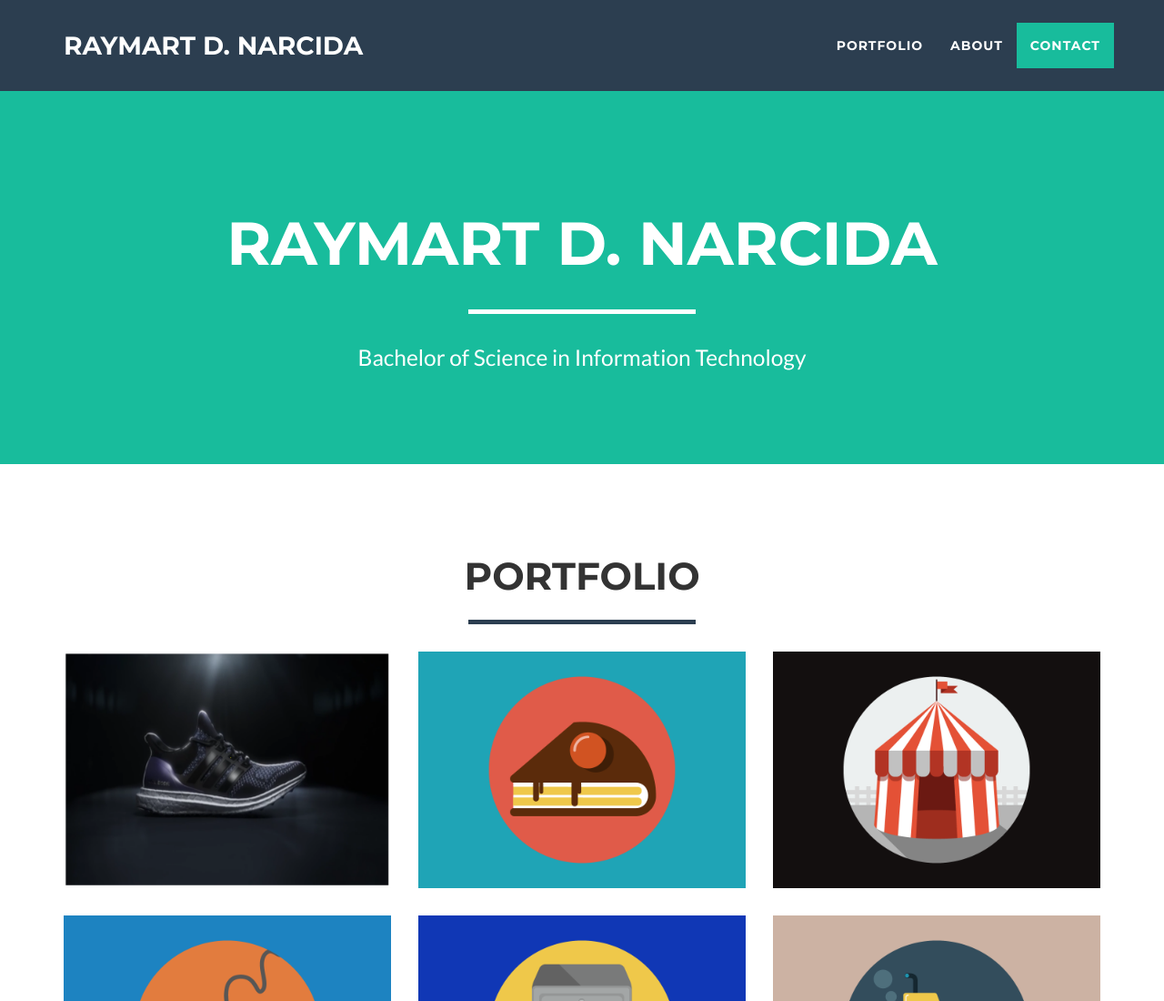
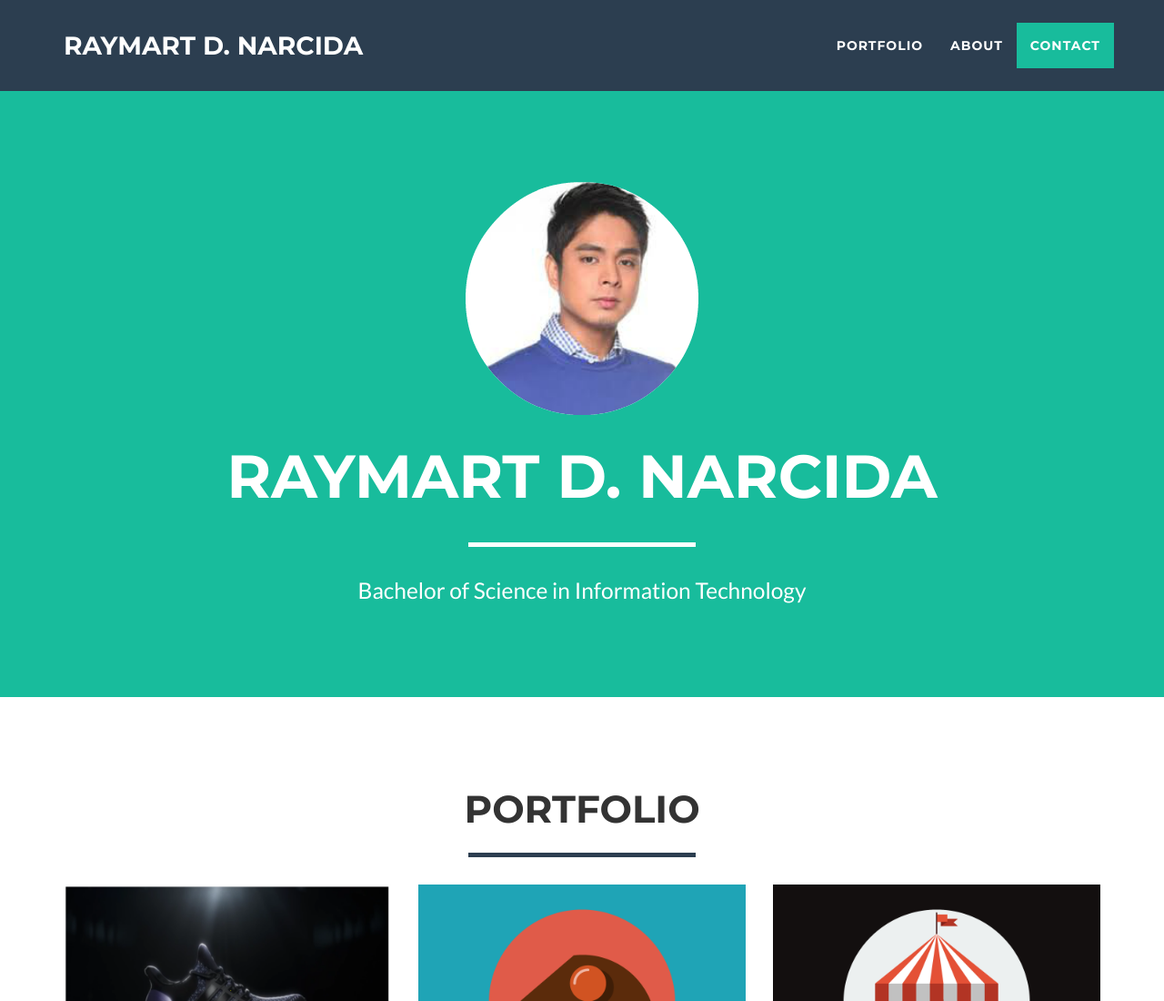
Before and after one commit to raymartnarcida07/martray, a website: page index.html in a window 1280 px wide. Shown: the top 1100 px of the page at 91% size. Drawn offline with nearby package versions, Linux system fonts and the light colour scheme.

Commit message:
Update index.html

```diff
--- a/index.html
+++ b/index.html
@@ -71,7 +71,7 @@
         <div class="container">
             <div class="row">
                 <div class="col-lg-12">
-                    <img class="img-responsive" src="img/profile.png" alt="">
+                    <img class="img-responsive" src="img/profilepic.png" alt="">
                     <div class="intro-text">
                         <span class="name">Raymart D. Narcida</span>
                         <hr class="star-light">
```
